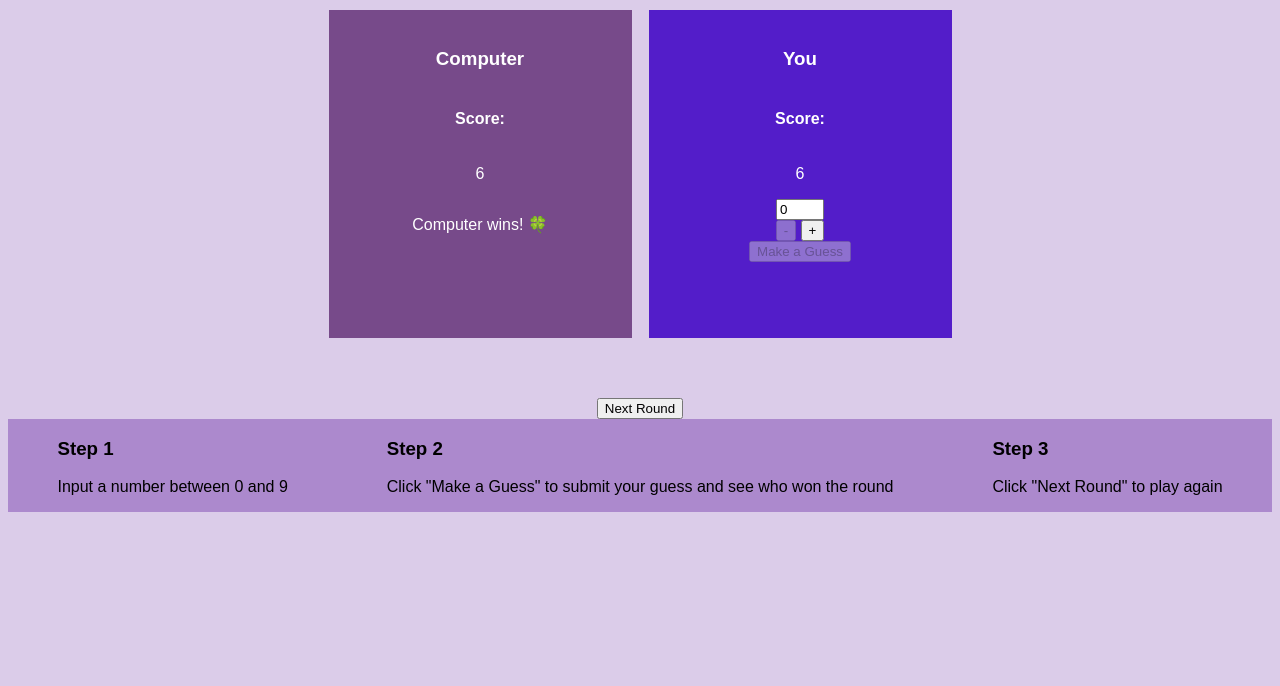
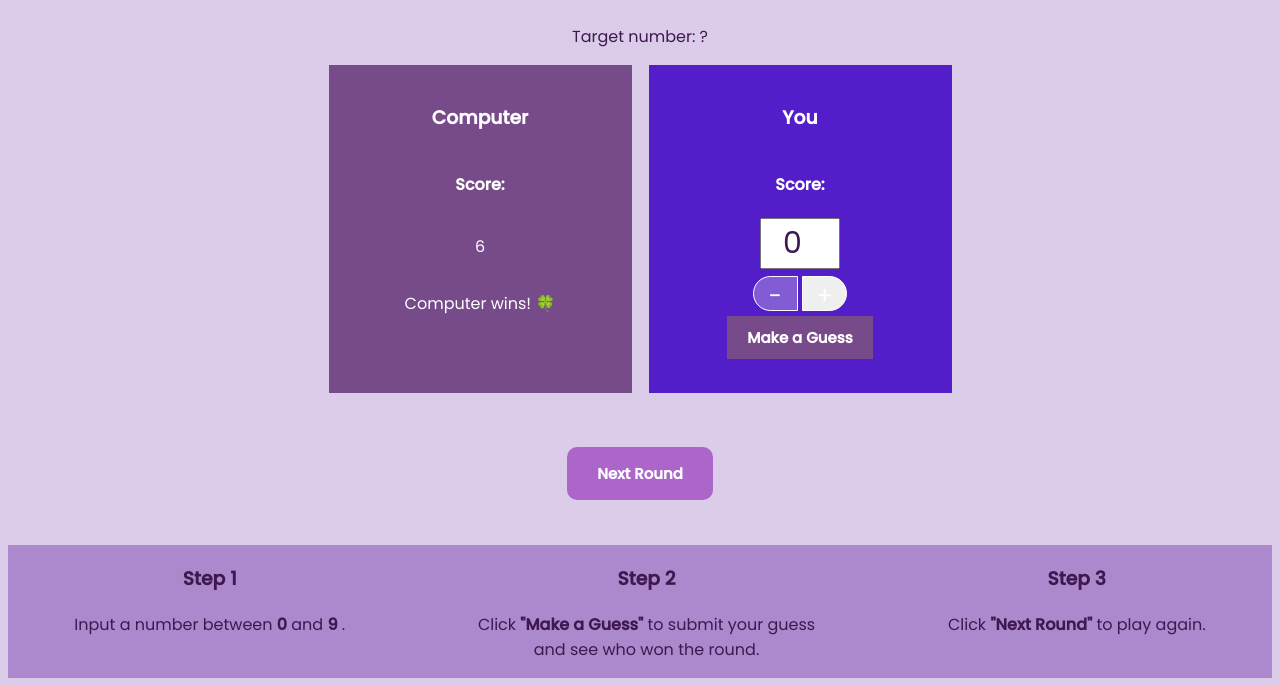
Before and after one commit to Pamguicha/NumberGuesser, a plain HTML site: page index.html in a window 1280 px wide. Shown: the part 139-825 px from the top of the page. Before the commit the page ends 800 px from the top, so only its background shows below. Drawn offline with Linux system fonts and the light colour scheme.

Commit message:
Added html and css

```diff
--- a/index.html
+++ b/index.html
@@ -5,6 +5,9 @@
     <meta http-equiv="X-UA-Compatible" content="IE=edge">
     <meta name="viewport" content="width=device-width, initial-scale=1.0">
     <link href="style.css" rel="stylesheet" type="text/css"/>
+    <link rel="preconnect" href="https://fonts.googleapis.com">
+    <link rel="preconnect" href="https://fonts.gstatic.com" crossorigin>
+    <link href="https://fonts.googleapis.com/css2?family=Poppins:wght@100;200;300;400;500&display=swap" rel="stylesheet">
     <title>Number guesser👩‍💻</title>
 </head>
 <body>
@@ -33,17 +36,16 @@
         <div class="human-guess">
             <h3 class="human-guess"> You </h3>
             <h4 class="human-guess"> Score: </h4>
-            <p class="human-guess" id="computer-guess"> 6</p>
             <input type="number" id="human-guess" min="0" max="9" value="0"/>
             <div class="number-controls">
                 <button class="number-control-left" disabled="true" id="substract">-</button>
                 <button class="number-control-right" id="add">+</button>
             </div>
-            <button class="button" id="guess" disabled="true">Make a Guess </button>
+            <button class="button-main" id="guess" disabled="true">Make a Guess </button>
         </div>
     </div>
     <div class="next-round-container">
-        <button class="button" id="next-round">
+        <button class="button-next" id="next-round">
             Next Round
         </button>
     </div>
@@ -51,16 +53,17 @@
     <div class="instructions">
         <div class="instruction">
             <h3> Step 1</h3>
-            <p> Input a number between 0 and 9</p>
+            <p> Input a number between <strong>0</strong> and <strong>9 </strong>.</p>
         </div>
         <div class="instruction">
             <h3> Step 2</h3>
-            <p> Click "Make a Guess" to submit your guess and see who won the round</p>
+            <p> Click <strong>"Make a Guess"</strong> to submit your guess
+            </br>and see who won the round.</p>
         </div>
         <div class="instruction">
             <h3> Step 3</h3>
             <p>
-                Click "Next Round" to play again
+                Click <strong>"Next Round"</strong> to play again.
             </p>
 
         </div>
--- a/style.css
+++ b/style.css
@@ -1,10 +1,24 @@
 *{
      box-sizing: border-box;
+     font-family: 'Poppins', sans-serif;
 }
 body{
     background-color: rgb(219, 204, 233);
     font-family:Arial, Helvetica, sans-serif;
 
+}
+
+h1{
+    font-weight: bold;
+    color: rgb(62, 24, 79);
+}
+
+div.rounds{
+   color: rgb(62, 24, 79);
+}
+.round-label{
+    font-size: 27px;
+       font-weight: 500;
 }
 .game-container{
 
@@ -36,8 +50,91 @@ padding: 19px;
 
 .human-guess{
   background-color: rgb(83, 29, 201);
-  color: white;
+  color:rgb(255, 255, 255)
 
+}
+
+input[type=number]{
+    width: 80px;
+    height: 80px;
+    font-size: 30px;
+    color: rgb(62, 24, 79);
+    margin: 0 auto;
+    margin-bottom: 7px;
+    text-align: center;
+}
+
+.number-controls button [disabled]{
+    color: #bc96df;
+    cursor: default;
+
+}
+
+.number-control-left{
+    border-top-left-radius: 22.5px;
+    border-bottom-left-radius: 22.5px;
+
+}
+
+.number-control-right{
+    border-top-right-radius: 22.5px;
+    border-bottom-right-radius: 22.5px;
+    border-left-width: 0px;
+
+}
+
+.number-control-left, .number-control-right{
+ border:solid 1px white;
+display: inline-block;
+width: 45px;
+height: 35px;
+font-size: 24px;
+font-weight: 700px;
+cursor:pointer;
+color: white;
+}
+
+.button-main{
+   border: none;
+    font-size: 15px;
+    padding: 10px 20px;
+      margin: 5px 0px 45px 0px;
+       font-weight: bold;
+       color: rgb(255, 255, 255);
+       background-color: rgb(119, 74, 138);
+       cursor: pointer;
+
+
+}
+.button-main:hover{
+
+    background-color: rgb(172, 137, 205);
+     box-shadow: rgb(131, 102, 158) 0 -6px 8px inset;
+}
+
+.button-next{
+   background-color: rgb(172, 102, 202);
+   color: white;
+   padding: 15px 30px;
+   font-weight: bold;
+   font-size: 15px;
+   border: none;
+   margin: -6px 0px 45px 0px;
+   cursor: pointer;
+   border-radius: 10px;
+     touch-action: manipulation;
+     transition: all .15s;
+  user-select: none;
+
+}
+
+.button-next:hover{
+    background-color: #8a2be2;
+     box-shadow: #7324bd 0 -6px 8px inset;
+}
+
+.button-next:active{
+    transform: scale(1.025);
 }
 
 .instructions{
@@ -46,3 +143,8 @@ padding: 19px;
     display: flex;
     justify-content: space-around;
 }
+
+.instruction{
+    color: rgb(62, 24, 79);
+    text-align: center;
+}
```
